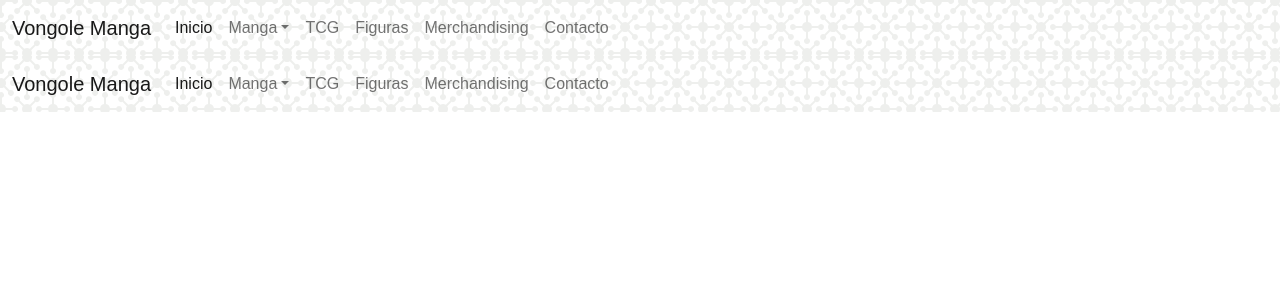
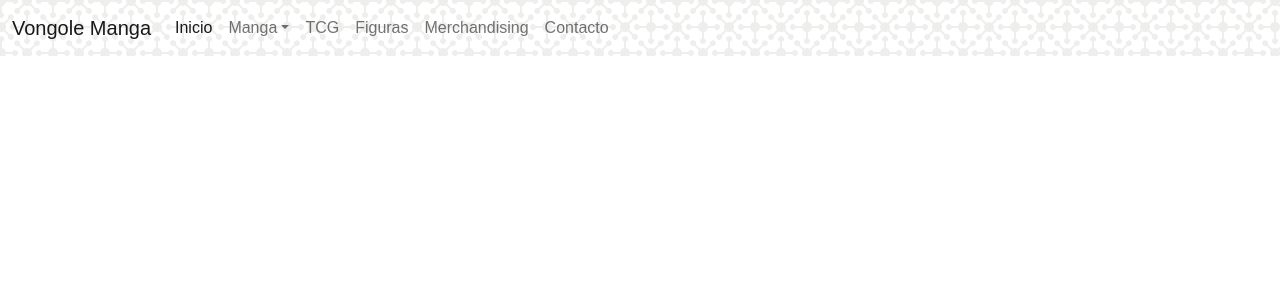
Before and after one commit to viconight/Proyecto-React-Teixeira, a React (Create React App) app: page / in a window 1280 px wide. Shown: the top 300 px of the page. Built offline with nearby package versions, Linux system fonts and the light colour scheme.

Commit message:
correciones

```diff
--- a/src/App.jsx
+++ b/src/App.jsx
@@ -4,45 +4,7 @@
 
 function App() {
       return (
-        <div>
-        <nav className="navbar navbar-expand-lg navbar-light bg-transparent">
-        <div className="container-fluid">
-          <a className="navbar-brand" href="index.html">Vongole Manga</a>
-          <button className="navbar-toggler" type="button" data-bs-toggle="collapse" data-bs-target="#navbarNavDropdown" aria-controls="navbarNavDropdown" aria-expanded="false" aria-label="Toggle navigation">
-            <span className="navbar-toggler-icon"></span>
-          </button>
-          <div className="collapse navbar-collapse" id="navbarNavDropdown">
-            <ul className="navbar-nav">
-              <li className="nav-item">
-                <a className="nav-link active" aria-current="page" href="index.html">Inicio</a>
-              </li>
-              <li className="nav-item dropdown">
-                <a className="nav-link dropdown-toggle" href="manga.html" id="navbarDropdownMenuLink" role="button" data-bs-toggle="dropdown" aria-expanded="false">
-                  Manga
-                </a>
-                <ul className="dropdown-menu" aria-labelledby="navbarDropdownMenuLink">
-                  <li><a className="dropdown-item" href="ivrea.html">Ivrea</a></li>
-                  <li><a className="dropdown-item" href="panini.html">Panini</a></li>
-                </ul>
-              </li>
-              <li className="nav-item">
-                <a className="nav-link" href="tcg.html">TCG</a>
-              </li>
-              <li className="nav-item">
-                <a className="nav-link" href="figuras.html">Figuras</a>
-              </li>
-              <li className="nav-item">
-                <a className="nav-link" href="merchandising.html">Merchandising</a>
-              </li>
-              <li className="nav-item">
-                <a className="nav-link" href="contacto.html">Contacto</a>
-              </li>
-            </ul>
-          </div>
-        </div>
-      </nav>
       <Navbar />
-      </div>
   );
 }
 
```
